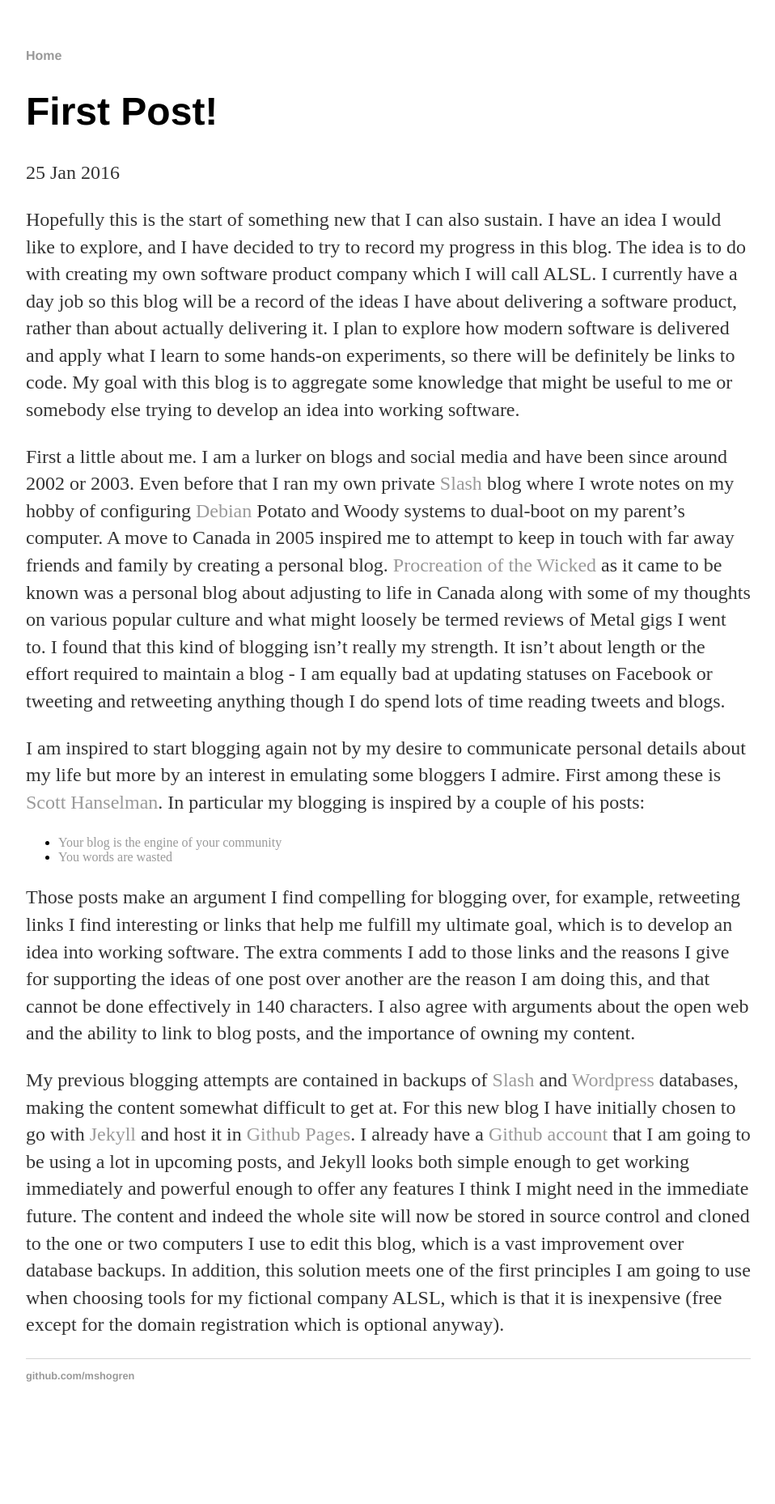
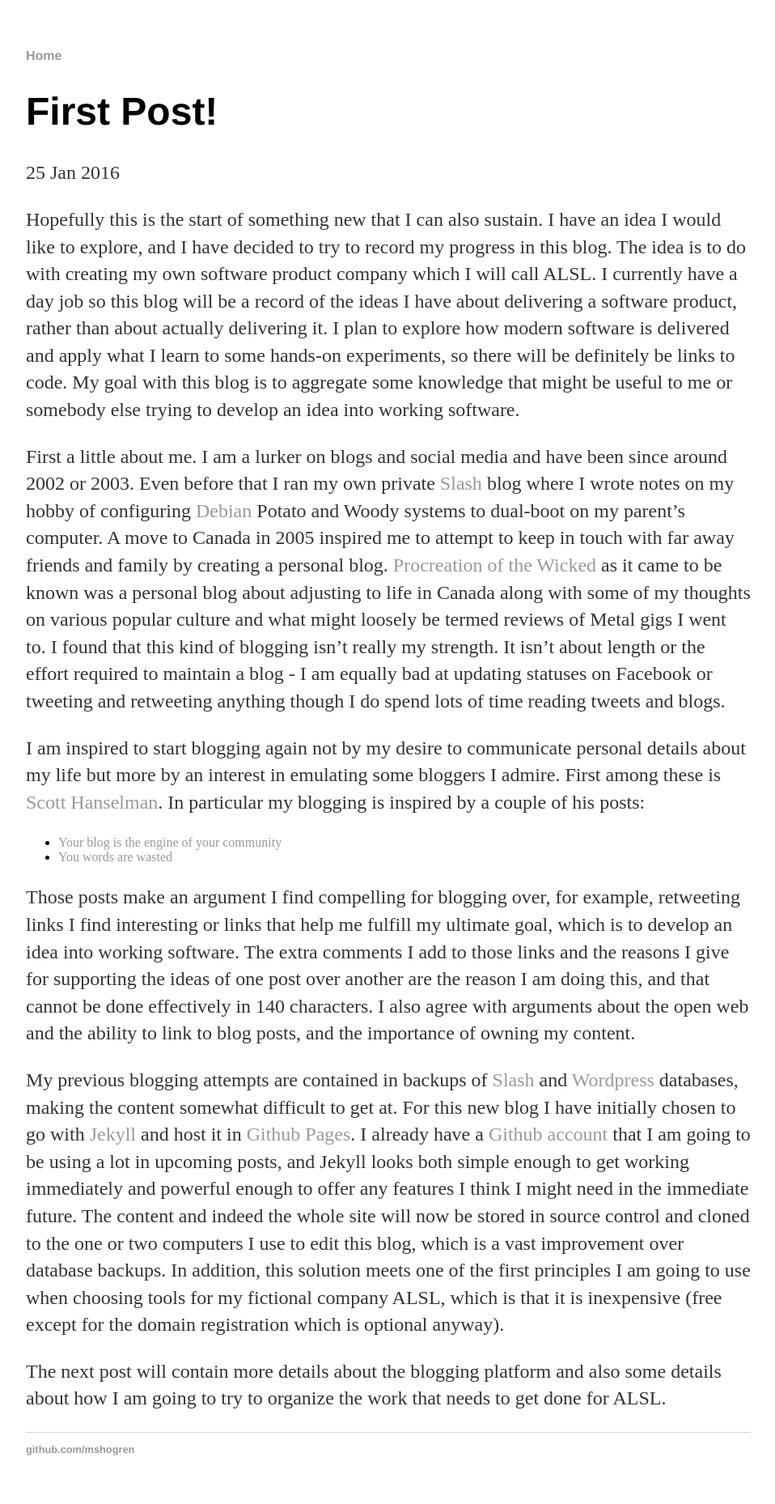
Before and after one commit to mshogren/mshogren.github.io, a Jekyll site: the page built from _posts/2016-01-25-first-post.md, in a window 1280 px wide. Shown: the whole page at 81% size, without its empty margins (160-1118 px from the left). Built offline with Jekyll 4.4.1, drawn with Linux system fonts in a browser that asks for light colours; before the commit the page ends 1767 px from its top, so only the background shows below that.

Commit message:
Update first post to provide some continuitiy with next post

```diff
--- a/_posts/2016-01-25-first-post.md
+++ b/_posts/2016-01-25-first-post.md
@@ -14,3 +14,5 @@ I am inspired to start blogging again not by my desire to communicate personal d
 Those posts make an argument I find compelling for blogging over, for example, retweeting links I find interesting or links that help me fulfill my ultimate goal, which is to develop an idea into working software.  The extra comments I add to those links and the reasons I give for supporting the ideas of one post over another are the reason I am doing this, and that cannot be done effectively in 140 characters.  I also agree with arguments about the open web and the ability to link to blog posts, and the importance of owning my content.
 
 My previous blogging attempts are contained in backups of [Slash](http://www.slashcode.com) and [Wordpress](https://wordpress.org/) databases, making the content somewhat difficult to get at.  For this new blog I have initially chosen to go with [Jekyll](http://jekyllrb.com) and host it in [Github Pages](https://pages.github.com/).  I already have a [Github account](https://github.com/mshogren) that I am going to be using a lot in upcoming posts, and Jekyll looks both simple enough to get working immediately and powerful enough to offer any features I think I might need in the immediate future.  The content and indeed the whole site will now be stored in source control and cloned to the one or two computers I use to edit this blog, which is a vast improvement over database backups. In addition, this solution meets one of the first principles I am going to use when choosing tools for my fictional company ALSL, which is that it is inexpensive (free except for the domain registration which is optional anyway).
+
+The next post will contain more details about the blogging platform and also some details about how I am going to try to organize the work that needs to get done for ALSL.
```
